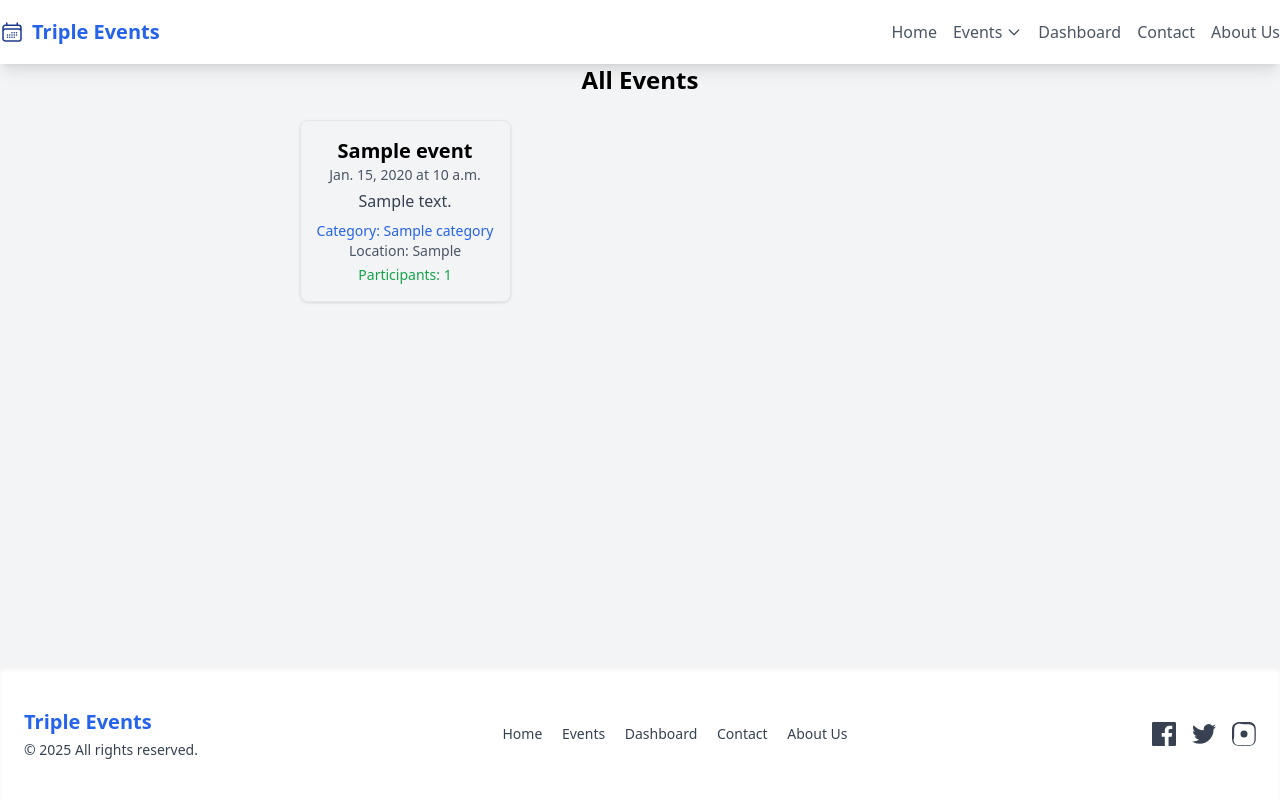
After one commit to Moniruzzaman-Shawon/Event-Management-System, a Django app: page /events/all_events/ in a window 1280 px wide. The commit adds this page. Run offline with Django 5.2, Linux system fonts and the light colour scheme; tables that the repository leaves empty hold one stand-in row (values such as "Sample post"); some libraries are stand-ins or nearby versions.

Commit message:
show all events

```diff
--- /dev/null
+++ b/events/templates/events/all_events.html
@@ -0,0 +1,21 @@
+{% extends "base.html" %}
+{% block title %}All Events{% endblock %}
+
+{% block content %}
+  <h1 class="text-2xl font-bold mb-6">All Events</h1>
+
+  <div class="grid md:grid-cols-2 lg:grid-cols-3 gap-6">
+    {% for event in events %}
+      <div class="border rounded-lg p-4 shadow hover:shadow-lg transition">
+        <h2 class="text-xl font-semibold">{{ event.name }}</h2>
+        <p class="text-sm text-gray-600">{{ event.date }} at {{ event.time }}</p>
+        <p class="text-gray-700 mt-1">{{ event.description|default:"No description" }}</p>
+        <p class="text-sm mt-2 text-blue-600 font-medium">Category: {{ event.category.name }}</p>
+        <p class="text-sm text-gray-600">Location: {{ event.location }}</p>
+        <p class="text-sm text-green-600 mt-1">Participants: {{ event.participants.count }}</p>
+      </div>
+    {% empty %}
+      <p>No events found.</p>
+    {% endfor %}
+  </div>
+{% endblock %}
--- a/events/urls.py
+++ b/events/urls.py
@@ -1,8 +1,9 @@
 from django.urls import path
-from events.views import show_event, dashboard_view, add_event
+from events.views import show_event, dashboard_view, add_event, all_events
 
 urlpatterns = [
     path('show_event/', show_event),
     path('dashboard/', dashboard_view, name='dashboard'),
     path('add_event/', add_event, name='add_event'),
+    path('all_events/', all_events, name='all_events'),
 ]
--- a/events/views.py
+++ b/events/views.py
@@ -81,3 +81,8 @@ def add_event(request):
         form = EventForm()
 
     return render(request, 'events/add_event.html', {'form': form})
+
+
+def all_events(request):
+    events = Event.objects.select_related('category').prefetch_related('participants').order_by('-date', '-time')
+    return render(request, 'events/all_events.html', {'events': events})
--- a/templates/base.html
+++ b/templates/base.html
@@ -72,7 +72,7 @@
               class="absolute bg-white shadow-lg rounded mt-2 w-40 z-50"
             >
               <a
-                href="/events/"
+                href="/events/all_events"
                 class="block px-4 py-2 text-gray-700 hover:bg-gray-100"
                 >All Events</a
               >
@@ -119,7 +119,7 @@
           <!-- Navigation Links -->
           <nav class="space-x-4 text-sm">
             <a href="/" class="hover:text-blue-600 transition">Home</a>
-            <a href="/events/" class="hover:text-blue-600 transition">Events</a>
+            <a href="/events/all_events" class="hover:text-blue-600 transition">Events</a>
             <a href="/events/dashboard/" class="hover:text-blue-600 transition"
               >Dashboard</a
             >
```
